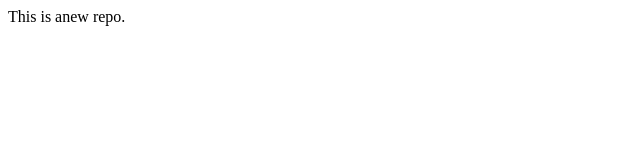
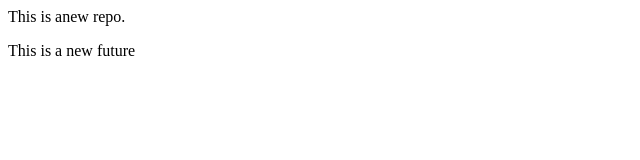
Before and after one commit to revanth2004-k/localrepo, a plain HTML site: page index.html in a window 1280 px wide. Shown: the whole page, without its empty margins (0-640 px from the left). Drawn offline with Linux system fonts and the light colour scheme.

Commit message:
Add new feature

```diff
--- a/index.html
+++ b/index.html
@@ -1 +1,2 @@
 <p>This is anew repo.</p>
+<p>This is a new future</p>
```
